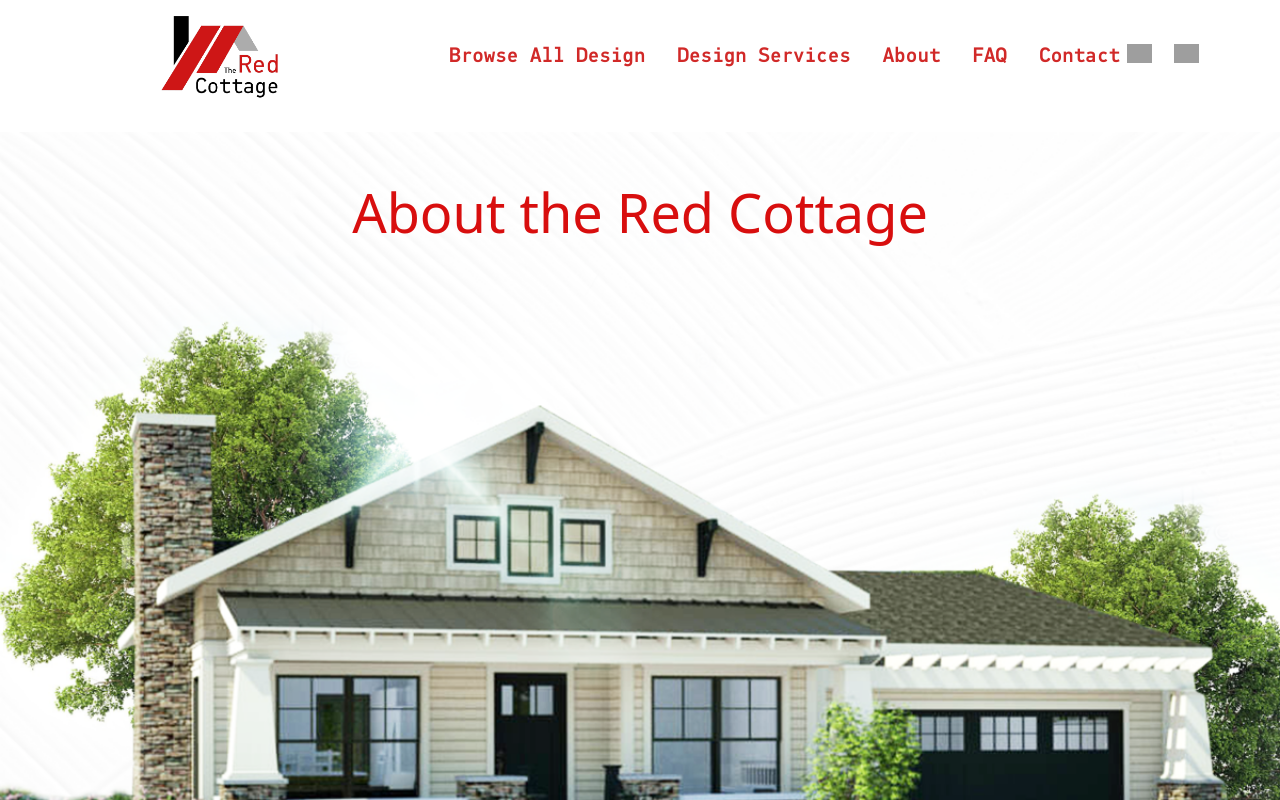
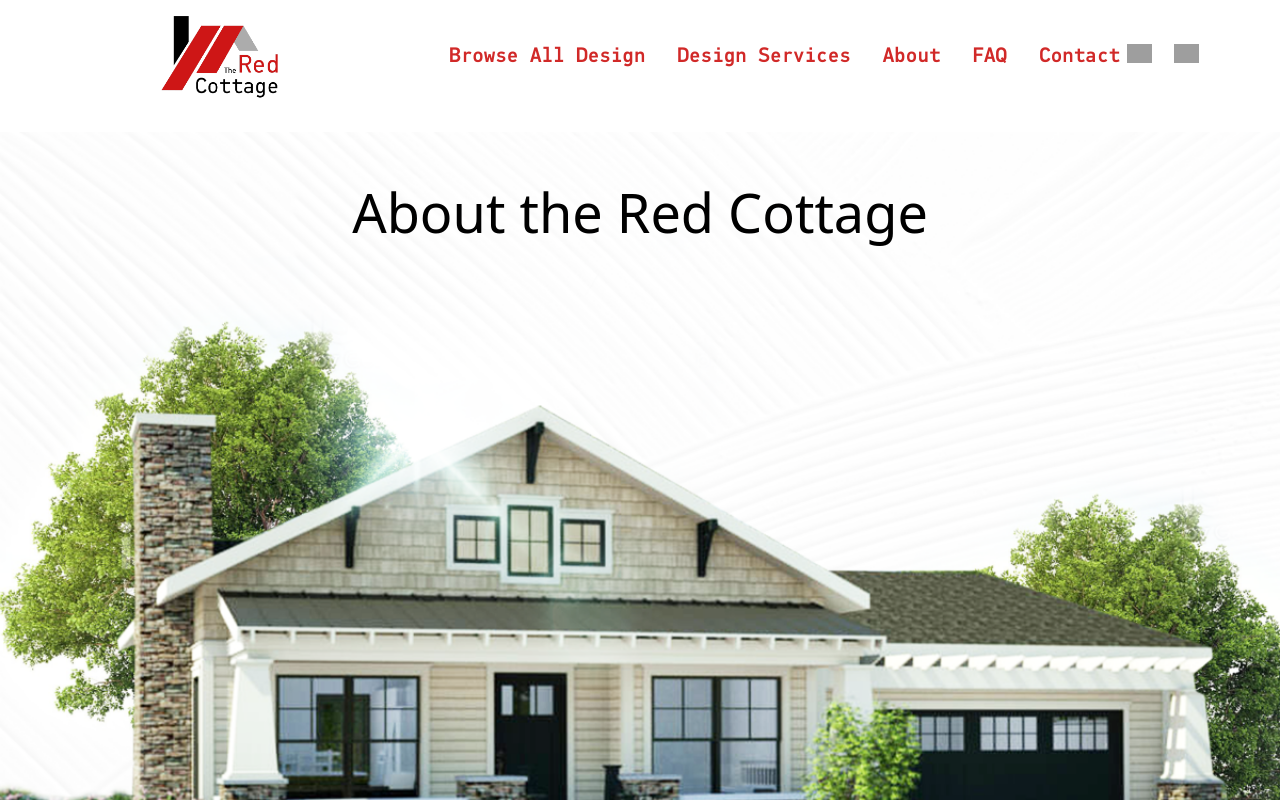
Before and after one commit to tareq621/The-red-cottage-client, a React (Vite) app: page /about in a window 1280 px wide. Shown: the top 800 px of the page. Built offline with nearby package versions, Linux system fonts and the light colour scheme; grey boxes are pictures that could not be loaded.

Commit message:
color change header

```diff
--- a/src/Pages/About.jsx
+++ b/src/Pages/About.jsx
@@ -5,7 +5,7 @@ const About = () => {
     <section>
       <div className="container bg-aboutBackground bg-cover bg-no-repeat	bg-bottom h-[960px]">
         <div className="pt-10">
-          <h1 className="text-[#d80e0e] text-[54px] gitfont-pfdinmono text-center">
+          <h1 className="text-[#000000] text-[54px] gitfont-pfdinmono text-center">
             About the Red Cottage
           </h1>
         </div>
```
